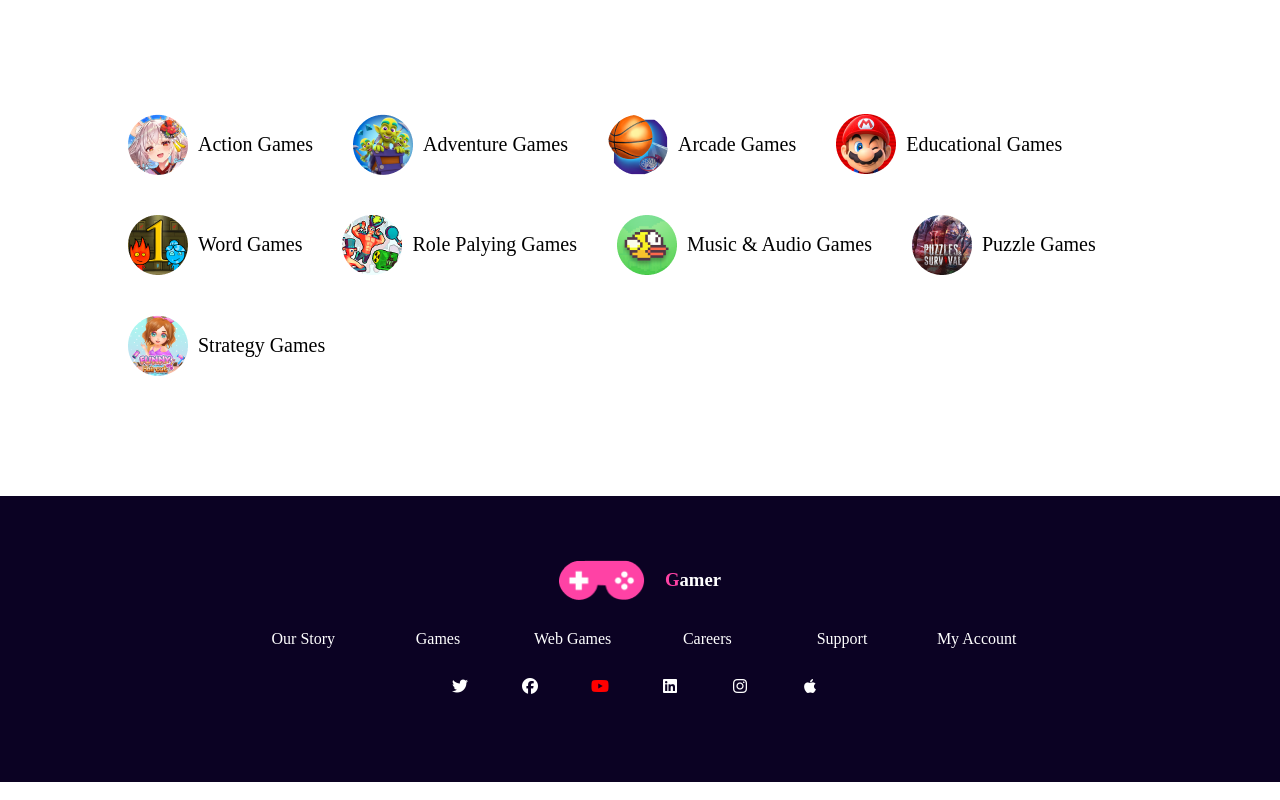
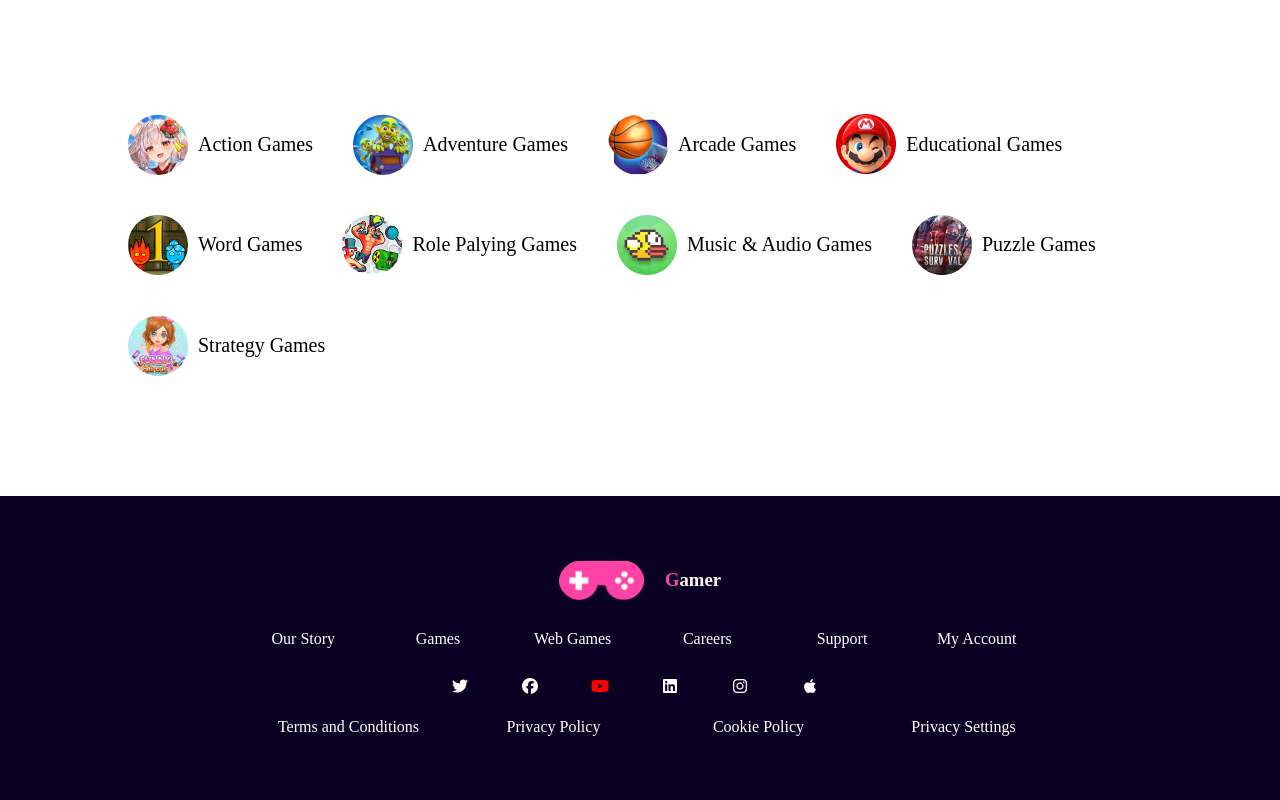
Before and after one commit to sowmik-sec/gamer-zone, a plain HTML site: page index.html in a window 1280 px wide. Shown: the part 3109-3909 px from the top of the page. Drawn offline with Linux system fonts and the light colour scheme.

Commit message:
add terms and conditions section

```diff
--- a/index.html
+++ b/index.html
@@ -265,6 +265,12 @@
         <i class="fa-brands fa-instagram"></i>
         <i class="fa-brands fa-apple"></i>
       </div>
+      <div class="conditions">
+        <p>Terms and Conditions</p>
+        <p>Privacy Policy</p>
+        <p>Cookie Policy</p>
+        <p>Privacy Settings</p>
+      </div>
     </footer>
   </body>
   <script
--- a/styles/styles.css
+++ b/styles/styles.css
@@ -320,6 +320,13 @@ footer > div {
   width: 40px;
   height: 40px;
 }
+.conditions {
+  display: grid;
+  grid-template-columns: repeat(4, 1fr);
+  gap: 20px;
+  width: 800px;
+  margin: 0 auto;
+}
 
 @media screen and (max-width: 640px) {
   nav {
```
